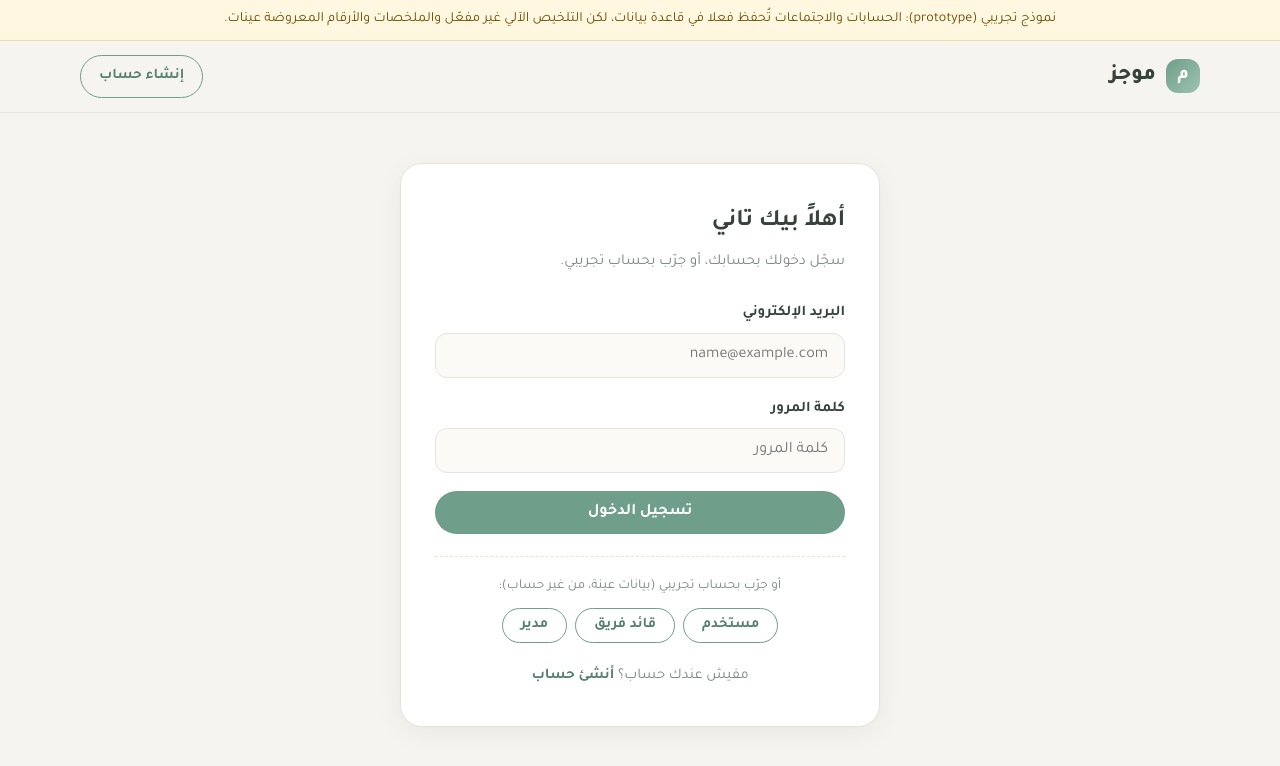
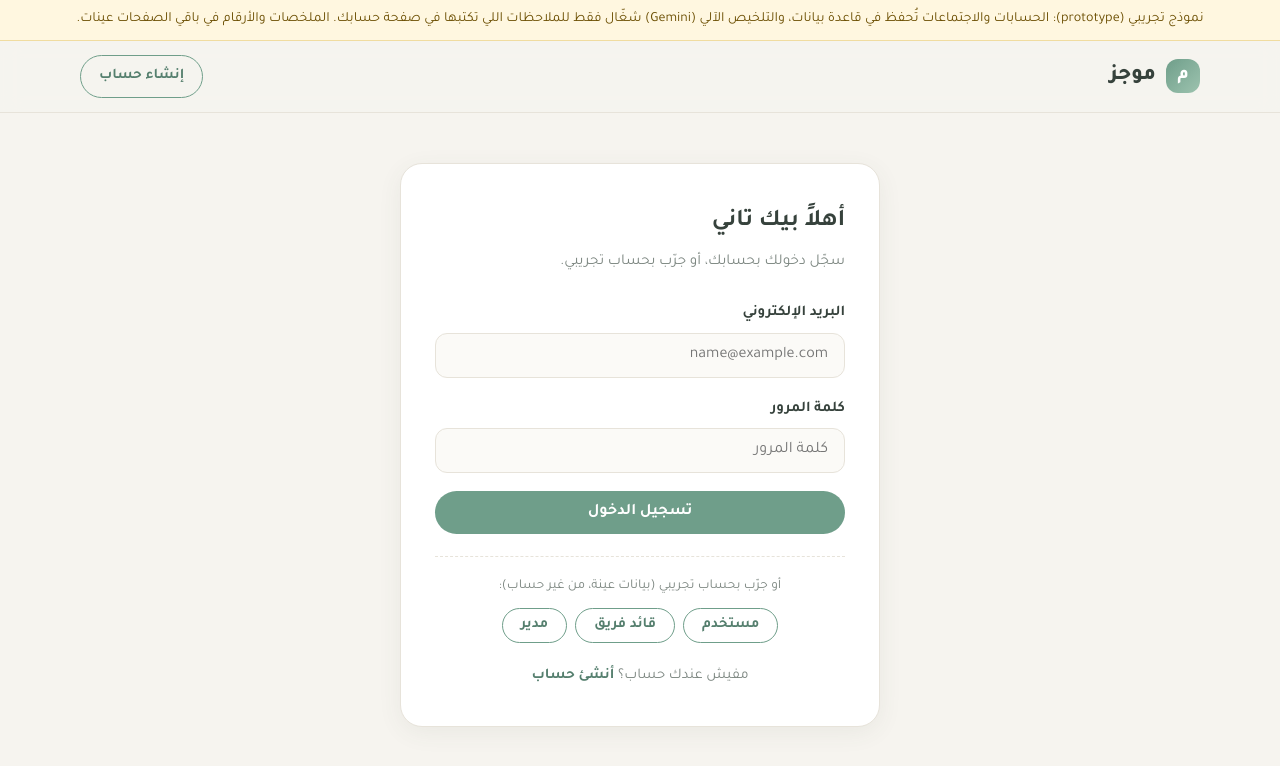
Before and after one commit to Ahmed-same/mawjaz, a plain HTML site: page login.html in a window 1280 px wide. Drawn offline with nearby package versions, Linux system fonts and the light colour scheme.

Commit message:
Revise prototype message in login.html
Updated the prototype message to clarify the functionality of automatic summarization.

```diff
--- a/login.html
+++ b/login.html
@@ -11,7 +11,7 @@
 </head>
 <body>
 
-<div style="background:#fff7e0;color:#6b4e00;text-align:center;padding:8px 12px;font-size:14px;border-bottom:1px solid #f0dca0">نموذج تجريبي (prototype): الحسابات والاجتماعات تُحفظ فعلا في قاعدة بيانات، لكن التلخيص الآلي غير مفعّل والملخصات والأرقام المعروضة عينات.</div>
+<div style="background:#fff7e0;color:#6b4e00;text-align:center;padding:8px 12px;font-size:14px;border-bottom:1px solid #f0dca0">نموذج تجريبي (prototype): الحسابات والاجتماعات تُحفظ في قاعدة بيانات، والتلخيص الآلي (Gemini) شغّال فقط للملاحظات اللي تكتبها في صفحة حسابك. الملخصات والأرقام في باقي الصفحات عينات.</div>
 <header class="site-header">
   <div class="container">
     <a class="brand" href="index.html"><span class="dot">م</span> موجز</a>
```
